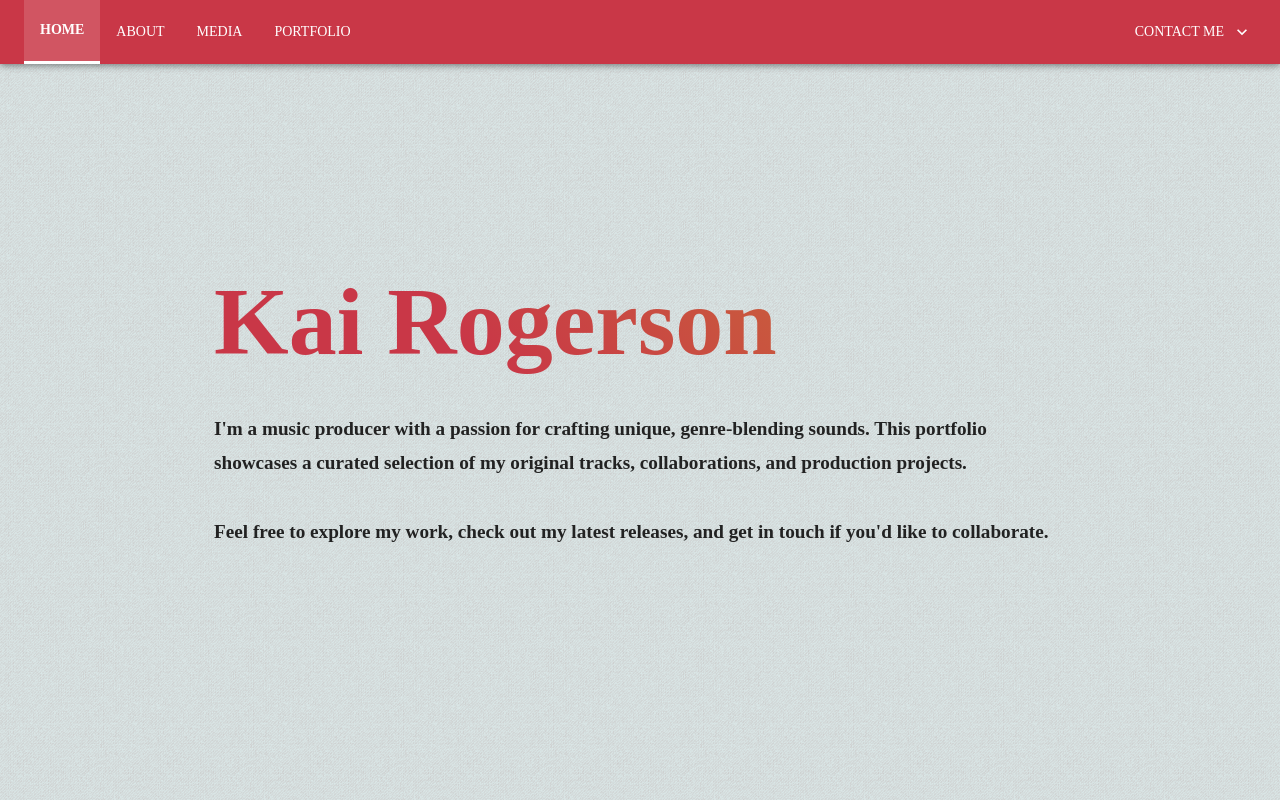
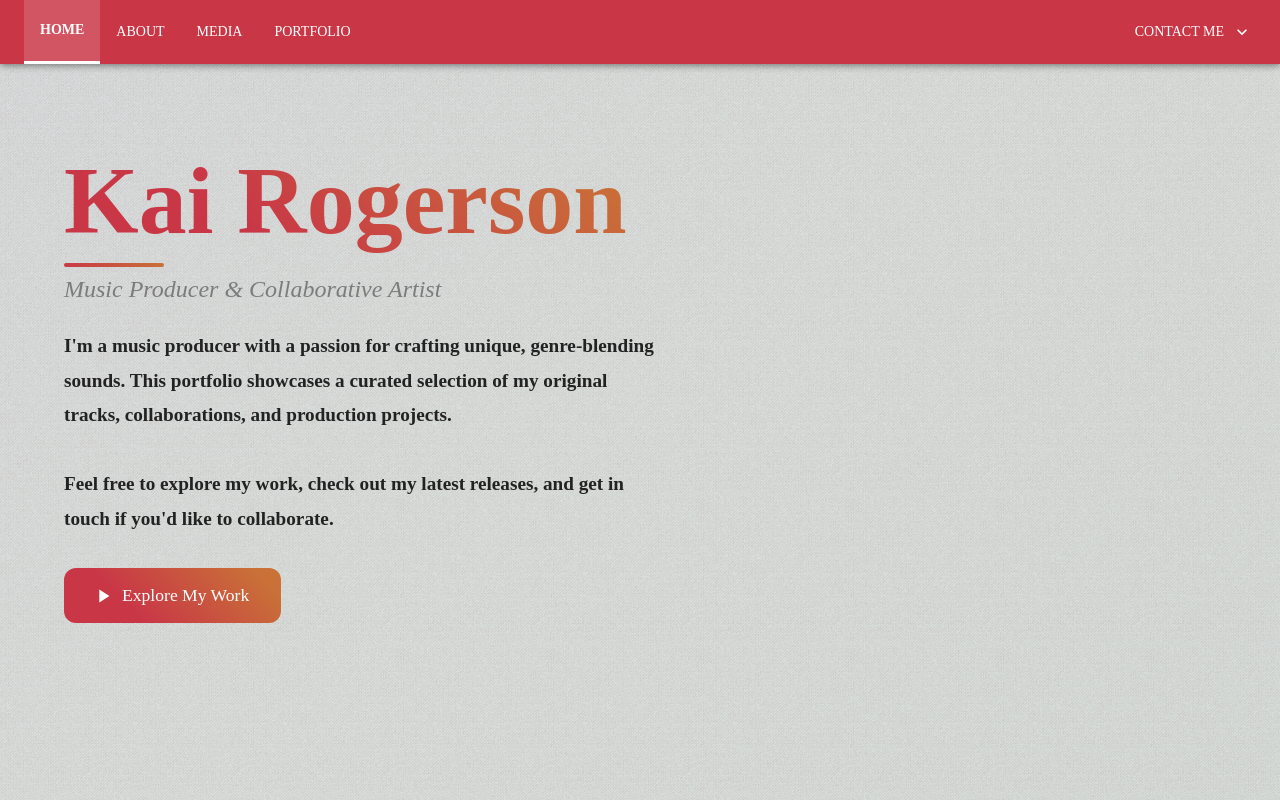
Before and after one commit to lukavr05/kai-website, a React (Vite) app: page / in a window 1280 px wide. Shown: the top 800 px of the page. Built offline with nearby package versions, Linux system fonts and the light colour scheme; a web font is replaced by a local one.

Commit message:
updated all

```diff
--- a/src/pages/Home.jsx
+++ b/src/pages/Home.jsx
@@ -1,19 +1,49 @@
-import { Box, Typography, Container } from "@mui/material";
-import React from "react";
+import { Box, Typography, Container, Button, Card, CardContent, Chip, Grid } from "@mui/material";
+import { PlayArrow, MusicNote, Album, Headphones } from "@mui/icons-material";
+import React, { useState, useEffect } from "react";
 
 function Home() {
+  const [isVisible, setIsVisible] = useState(false);
+
+  useEffect(() => {
+    setIsVisible(true);
+    const interval = setInterval(() => {
+      setCurrentTrack((prev) => (prev + 1) % featuredTracks.length);
+    }, 3000);
+    return () => clearInterval(interval);
+  }, []);
+
+  const scrollToPortfolio = () => {
+    const element = document.getElementById('portfolio');
+    if (element) {
+      element.scrollIntoView({ behavior: 'smooth', block: 'start' });
+    }
+  };
+
   return (
     <Box
       sx={{
         minHeight: '100vh',
         display: 'flex',
         alignItems: 'center',
-        pt: 8, // Account for fixed navbar
-        pb: 6
+        pt: 8,
+        pb: 8,
+        position: 'relative',
+        overflow: 'hidden',
+        background: 'linear-gradient(135deg, rgba(201, 55, 71, 0.05) 0%, rgba(201, 113, 55, 0.05) 50%, rgba(139, 69, 19, 0.05) 100%)'
       }}
     >
-      <Container maxWidth="md">
-        <Box>
+      {/* Animated Background Elements */}
+      <Container maxWidth="lg">
+        <Grid container spacing={4} alignItems="center">
+          <Grid item xs={12} md={8}>
+            <Box
+              sx={{
+                transform: isVisible ? 'translateY(0)' : 'translateY(50px)',
+                opacity: isVisible ? 1 : 0,
+                transition: 'all 1s ease-out'
+              }}
+            >
               <Typography
                 variant="h1"
                 gutterBottom
@@ -22,12 +52,46 @@ function Home() {
                   backgroundClip: 'text',
                   WebkitBackgroundClip: 'text',
                   WebkitTextFillColor: 'transparent',
-              fontWeight: 'bold'
+                  fontWeight: 'bold',
+                  mb: 2,
+                  position: 'relative',
+                  '&::after': {
+                    content: '""',
+                    position: 'absolute',
+                    bottom: '-10px',
+                    left: 0,
+                    width: '100px',
+                    height: '4px',
+                    background: 'linear-gradient(45deg, #c93747, #c97137)',
+                    borderRadius: '2px'
+                  }
                 }}
               >
                 Kai Rogerson
               </Typography>
-          <Typography variant="body1" sx={{ fontSize: '1.2rem', lineHeight: 1.8 }}>
+
+              <Typography
+                variant="h5"
+                sx={{
+                  color: 'text.secondary',
+                  fontFamily: '"Playfair Display", serif',
+                  fontStyle: 'italic',
+                  mb: 3,
+                  opacity: 0.8
+                }}
+              >
+                Music Producer & Collaborative Artist
+              </Typography>
+
+              <Typography
+                variant="body1"
+                sx={{
+                  fontSize: '1.2rem',
+                  lineHeight: 1.8,
+                  mb: 4,
+                  maxWidth: '600px'
+                }}
+              >
                 I'm a music producer with a passion for crafting unique, genre-blending sounds.
                 This portfolio showcases a curated selection of my original tracks, collaborations,
                 and production projects.
@@ -35,7 +99,37 @@ function Home() {
                 Feel free to explore my work, check out my latest releases, and get in touch if
                 you'd like to collaborate.
               </Typography>
+
+              <Box sx={{ display: 'flex', gap: 2, mb: 4 }}>
+                <Button
+                  variant="contained"
+                  size="large"
+                  startIcon={<PlayArrow />}
+                  onClick={scrollToPortfolio}
+                  sx={{
+                    background: 'linear-gradient(45deg, #c93747 30%, #c97137 90%)',
+                    boxShadow: 'none',
+                    borderRadius: 3,
+                    px: 4,
+                    py: 1.5,
+                    textTransform: 'none',
+                    fontSize: '1.1rem',
+                    '&:hover': {
+                      background: 'linear-gradient(45deg, #b8324a 30%, #b8673a 90%)',
+                      transform: 'translateY(-2px)',
+                      boxShadow: '0 8px 25px rgba(201, 55, 71, 0.3)',
+                      transition: 'all 0.3s ease'
+                    }
+                  }}
+                >
+                  Explore My Work
+                </Button>
               </Box>
+
+            </Box>
+          </Grid>
+
+        </Grid>
       </Container>
     </Box>
   );
--- a/src/pages/Portfolio.jsx
+++ b/src/pages/Portfolio.jsx
@@ -62,7 +62,7 @@ Within this project I worked as the producer and bassist. When recording, mixing
         }
       ],
       photos: [],
-      tags: ['Metal', 'Instrumental', 'Collaboration', 'Producer', 'Bassist']
+      tags: ['Metal', 'Collaboration', 'Production', 'Mixing', 'Mastering']
     },
     {
       id: 'the-nokken',
@@ -92,7 +92,7 @@ The most enjoyable part of this project was the necessity of creativity to find
         }
       ],
       photos: [],
-      tags: ['Soundtrack', 'Nordic Folk', 'Solo Project', 'Film Music', 'Creative Process']
+      tags: ['Soundscape', 'Nordic Folk', 'Solo Project', 'Film Music']
     },
     {
       id: 'stone-compass',
```
Lines whose indentation alone changed are shown as unchanged.
